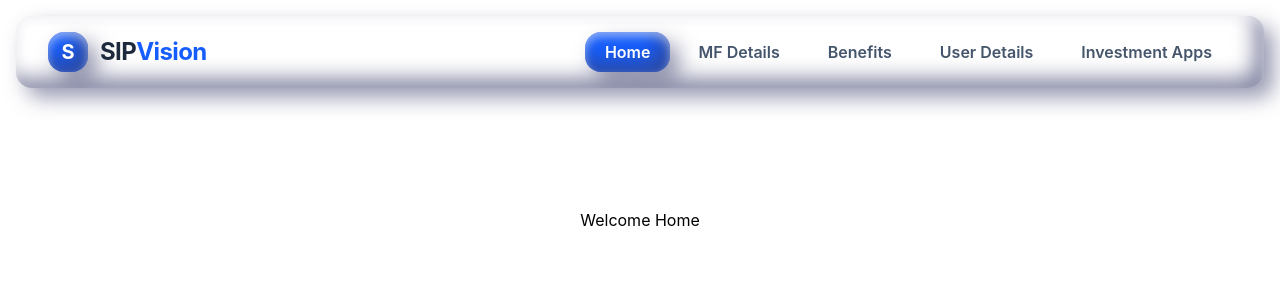
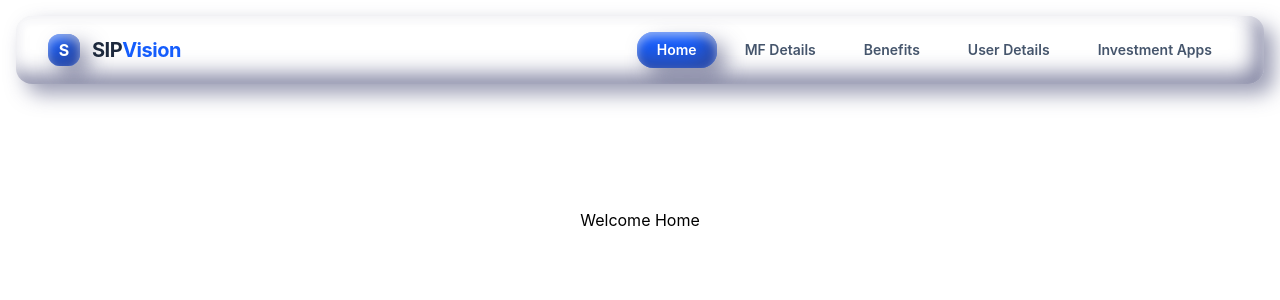
Before and after one commit to Codomania-Legends/SIPVision, a React (Vite) app: page /navbar in a window 1280 px wide. Shown: the top 300 px of the page. Built offline with nearby package versions, Linux system fonts and the light colour scheme.

Commit message:
minor changes in navbar

```diff
--- a/src/Components/Navbar/Navbar.jsx
+++ b/src/Components/Navbar/Navbar.jsx
@@ -34,10 +34,10 @@ function Navbar() {
 
             {/* Logo */}
             <div className="flex items-center space-x-3 cursor-pointer" onClick={() => setActiveTab('Home')}>
-              <div className="w-10 h-10 bg-blue-600 small-box-shadow rounded-2xl flex items-center justify-center">
-                <span className="text-white font-bold text-xl">S</span>
+              <div className="w-8 h-8 bg-blue-600 small-box-shadow rounded-xl flex items-center justify-center">
+                <span className="text-white font-bold text-md">S</span>
               </div>
-              <span className="self-center text-2xl font-bold tracking-tight text-slate-800">
+              <span className="self-center text-xl font-bold tracking-tight text-slate-800">
                 SIP<span className="text-blue-600">Vision</span>
               </span>
             </div>
@@ -50,7 +50,7 @@ function Navbar() {
             </button>
 
             {/* Nav Items */}
-            <div className={`${isOpen ? 'block' : 'hidden'} w-full md:block md:w-auto mt-4 md:mt-0`}>
+            <div className={`${isOpen ? 'block' : 'hidden'} text-sm w-full md:block md:w-auto mt-4 md:mt-0`}>
               <ul className="flex flex-col md:flex-row md:space-x-2 space-y-2 md:space-y-0 font-semibold">
                 {menuItems.map((item) => (
                   <li key={item}>
```
